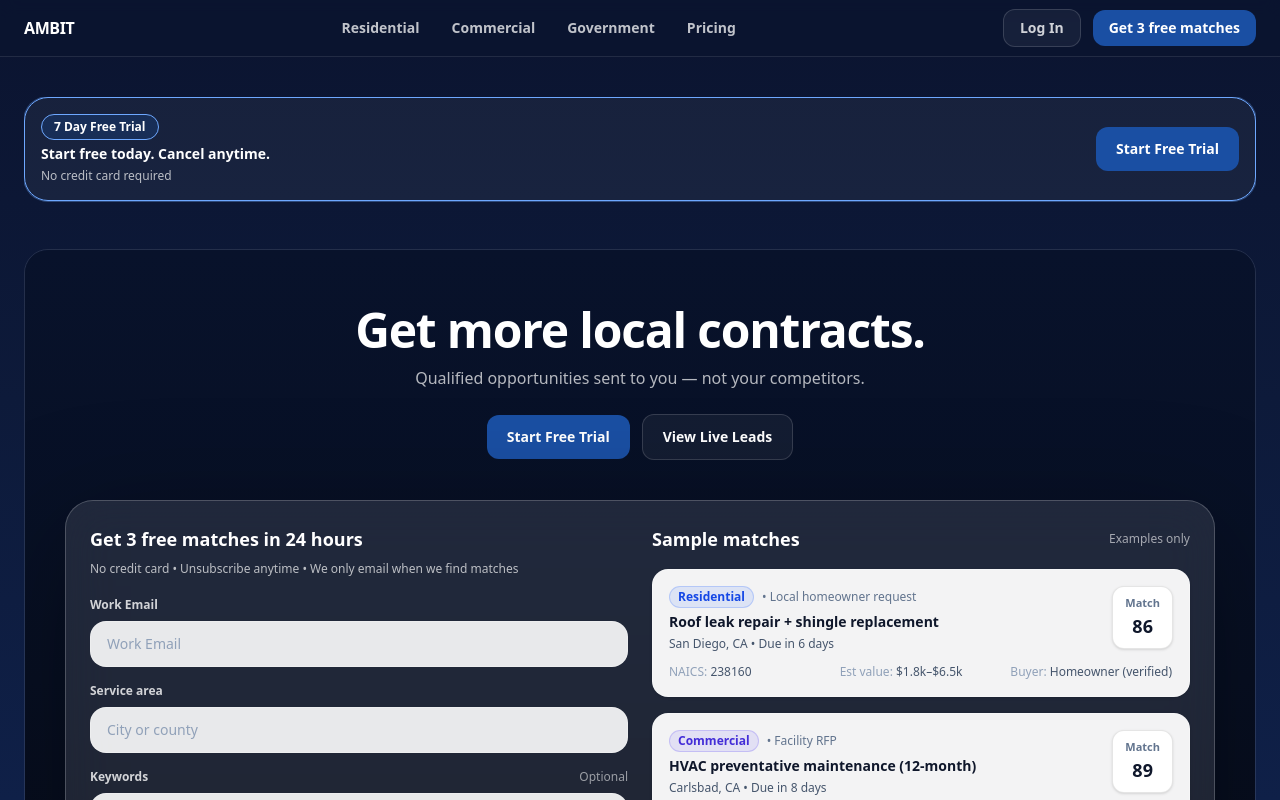
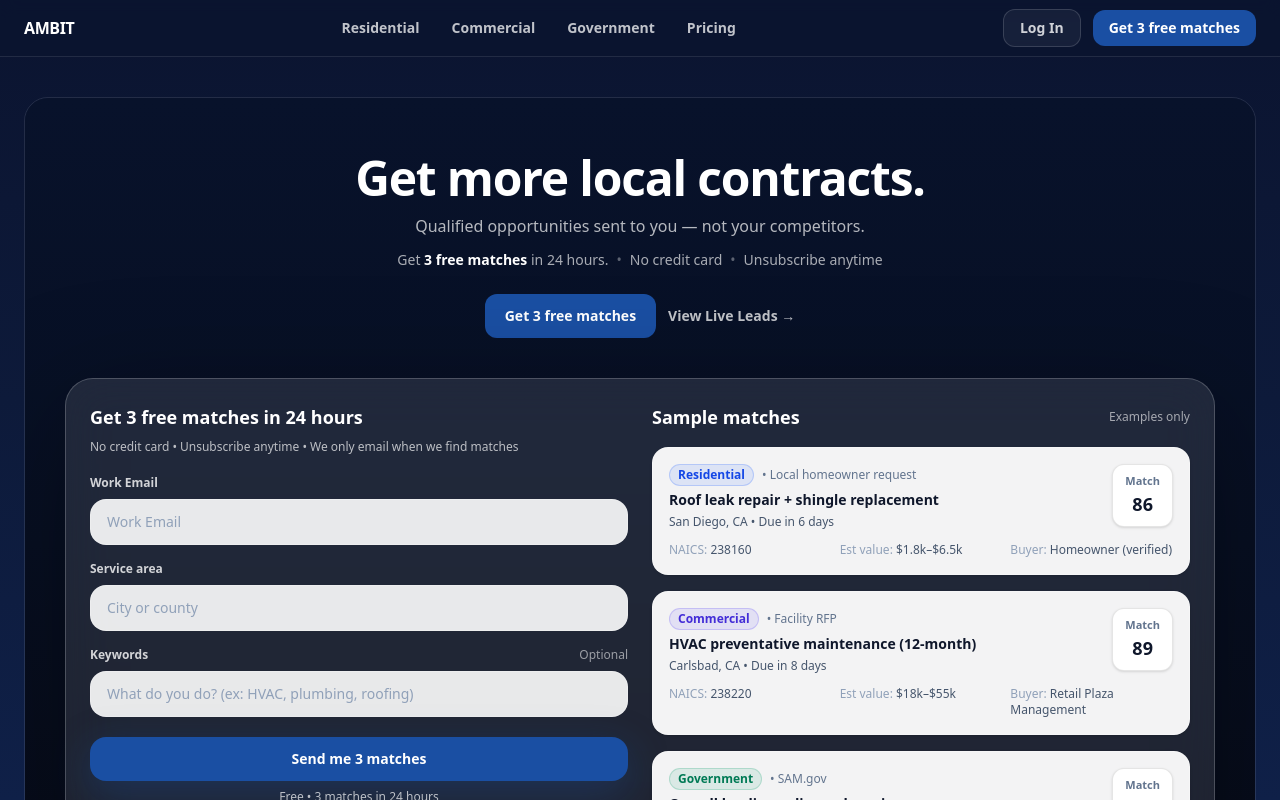
Before and after one commit to seansevrix/ambit, a Next.js app: page / in a window 1280 px wide. Shown: the top 800 px of the page. Built offline with nearby package versions, Linux system fonts and the light colour scheme.

Commit message:
Simplify CTA + lead capture form

```diff
--- a/app/page.tsx
+++ b/app/page.tsx
@@ -3,8 +3,8 @@ import ConciergeLeadCapture from "./components/ConciergeLeadCapture";
 
 const PRIMARY =
   "inline-flex items-center justify-center rounded-xl bg-[#1A4FA3] px-5 py-3 text-sm font-semibold text-white hover:bg-[#15428B]";
-const SECONDARY =
-  "inline-flex items-center justify-center rounded-xl border border-white/15 bg-white/5 px-5 py-3 text-sm font-semibold text-white hover:bg-white/10";
+const LINK =
+  "text-sm font-semibold text-white/75 hover:text-white transition";
 
 const TESTIMONIALS = [
   {
@@ -30,34 +30,9 @@ const TESTIMONIALS = [
   },
 ];
 
-function TrialBanner() {
-  return (
-    <section className="rounded-2xl border border-[#6EA8FF] bg-white/5 p-4 shadow-[0_0_0_1px_rgba(110,168,255,0.35)] sm:rounded-3xl">
-      <div className="flex flex-col gap-3 sm:flex-row sm:items-center sm:justify-between">
-        <div className="flex flex-col gap-1 text-center sm:text-left">
-          <div className="mx-auto inline-flex w-fit items-center rounded-full border border-[#6EA8FF] bg-[#1A4FA3]/25 px-3 py-1 text-xs font-bold text-white sm:mx-0">
-            7 Day Free Trial
-          </div>
-          <div className="text-sm font-bold text-white">
-            Start free today. Cancel anytime.
-          </div>
-          <div className="text-xs text-white/70">No credit card required</div>
-        </div>
-
-        <Link href="/get-started" className={`${PRIMARY} w-full sm:w-auto`}>
-          Start Free Trial
-        </Link>
-      </div>
-    </section>
-  );
-}
-
 export default function HomePage() {
   return (
     <div className="space-y-8 overflow-x-hidden sm:space-y-12">
-      {/* TRIAL BANNER (non-blocking) */}
-      <TrialBanner />
-
       {/* HERO + GLASS PANEL */}
       <section className="relative overflow-hidden rounded-2xl border border-white/10 sm:rounded-3xl">
         <div className="absolute inset-0 bg-[radial-gradient(1200px_600px_at_50%_-10%,rgba(110,168,255,0.35),transparent_60%)]" />
@@ -68,19 +43,26 @@ export default function HomePage() {
             <h1 className="text-3xl font-semibold tracking-tight text-white sm:text-5xl">
               Get more local contracts.
             </h1>
+
             <p className="mt-3 text-sm text-white/70 sm:text-base">
               Qualified opportunities sent to you — not your competitors.
             </p>
 
+            <p className="mt-3 text-xs text-white/65 sm:text-sm">
+              Get <span className="text-white font-semibold">3 free matches</span> in 24 hours.
+              <span className="mx-2 text-white/35">•</span>
+              No credit card
+              <span className="mx-2 text-white/35">•</span>
+              Unsubscribe anytime
+            </p>
+
             <div className="mt-6 flex flex-col items-center justify-center gap-3 sm:flex-row">
-              <Link href="/get-started" className={`${PRIMARY} w-full sm:w-auto`}>
-                Start Free Trial
+              <Link href="/#preview" className={`${PRIMARY} w-full sm:w-auto`}>
+                Get 3 free matches
               </Link>
-              <Link
-                href="/live-opportunities"
-                className={`${SECONDARY} w-full sm:w-auto`}
-              >
-                View Live Leads
+
+              <Link href="/live-opportunities" className={LINK}>
+                View Live Leads →
               </Link>
             </div>
           </div>
@@ -98,9 +80,11 @@ export default function HomePage() {
             <div className="inline-flex items-center rounded-full border border-white/15 bg-white/5 px-3 py-1 text-xs font-semibold text-white/80">
               TESTIMONIALS
             </div>
+
             <h2 className="mt-3 text-xl font-semibold tracking-tight text-white sm:text-2xl">
               Built for contractors. Proven in the field.
             </h2>
+
             <p className="mt-2 max-w-2xl text-sm text-white/70">
               Real feedback from businesses using AMBIT to find and act on residential, commercial,
               and government opportunities faster.
@@ -108,7 +92,10 @@ export default function HomePage() {
           </div>
 
           <div className="flex">
-            <Link href="/testimonials" className={`${SECONDARY} w-full sm:w-auto`}>
+            <Link
+              href="/testimonials"
+              className="inline-flex items-center justify-center rounded-xl border border-white/15 bg-white/5 px-4 py-2 text-sm font-semibold text-white/80 hover:bg-white/10 hover:text-white"
+            >
               See all testimonials
             </Link>
           </div>
@@ -116,7 +103,10 @@ export default function HomePage() {
 
         <div className="mt-8 grid gap-6 lg:mt-10 lg:grid-cols-3">
           {TESTIMONIALS.map((t) => (
-            <div key={t.name} className="rounded-2xl border border-white/10 bg-[#0B1430]/40 p-6">
+            <div
+              key={t.name}
+              className="rounded-2xl border border-white/10 bg-[#0B1430]/40 p-6"
+            >
               <p className="text-sm leading-relaxed text-white/75">
                 <span className="text-white/40">“</span>
                 {t.quote}
```
